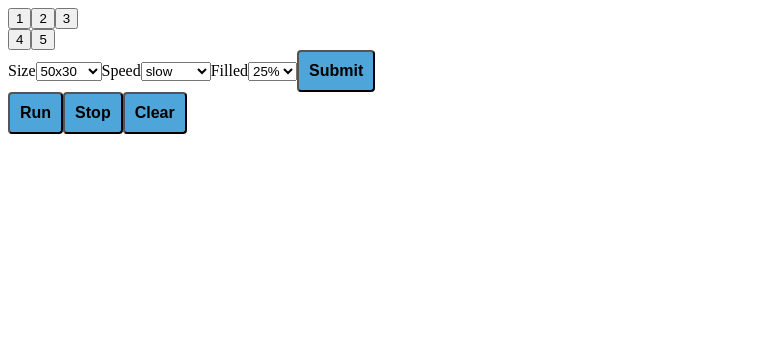
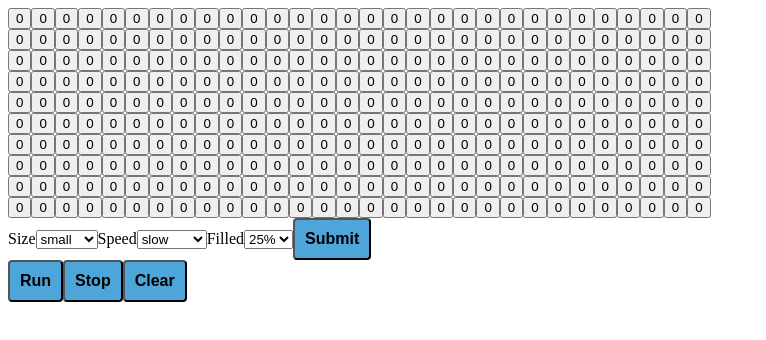
Before and after one commit to aydys/game_of_life, a React app: page / in a window 1280 px wide. Shown: the top 340 px of the page, without its empty margins (0-766 px from the left). Built offline with nearby package versions, Linux system fonts and the light colour scheme.

Commit message:
dinamic scale size of field

```diff
--- a/src/components/ControlForm/ControlForm.tsx
+++ b/src/components/ControlForm/ControlForm.tsx
@@ -14,7 +14,7 @@ export const ControlForm: FC<Props> = ({ onSubmit, handleRun, handleStop, handle
 
   return <>
     <Formik
-      initialValues={{ size: '50x30', speed: 'slow', filled: '25%'}}
+      initialValues={{ size: '', speed: 'slow', filled: '25%'}}
       onSubmit={(values) => {
         onSubmit(values)
       }}
@@ -22,9 +22,9 @@ export const ControlForm: FC<Props> = ({ onSubmit, handleRun, handleStop, handle
       <Form>
         <label htmlFor="size">Size</label>
         <Field id="size" as='select' name='size'>
-          <option value='small'>50x30</option>
-          <option value='middle'>70x50</option>
-          <option value='big'>100x80</option>
+          <option value='small'>small</option>
+          <option value='middle'>middle</option>
+          <option value='big'>huge</option>
         </Field>
         <label htmlFor="speed">Speed</label>
         <Field id='speed' as='select' name='speed'>
--- a/src/components/Game/Game.tsx
+++ b/src/components/Game/Game.tsx
@@ -1,4 +1,4 @@
-import React, { FC } from 'react';
+import React, { FC, useState, useCallback } from 'react';
 import { Field } from "../Field";
 import { ControlForm } from "../ControlForm";
 
@@ -9,7 +9,34 @@ export type Values = {
 }
 
 export const Game: FC = () => {
-  const onSubmit = (values: Values) => console.log(values)
+  const generateField = (size: string): number[][] => {
+    const sizes: { [unit: string]: any } = {
+      small: {
+        countRows: 10,
+        countColumns: 30
+      },
+      middle: {
+        countRows: 30,
+        countColumns: 50
+      },
+      big: {
+        countRows: 50,
+        countColumns: 70
+      }
+    }
+
+    const result = []
+    const selectedSize = sizes[size];
+    for(let i = 0; i < selectedSize.countRows; i += 1) {
+      result.push(Array.from(Array(selectedSize.countColumns), () => 0))
+    }
+    return result
+  }
+
+  const [field, setField] = useState(() => generateField('small'))
+  const onSubmit = (values: Values) => {
+    setField(generateField(values.size))
+  }
   const handleClear = () => console.log()
   const handleRun = () => console.log()
   const handleStop = () => console.log()
@@ -22,7 +49,7 @@ export const Game: FC = () => {
   }
 
   return <>
-    <Field onClick={() => {}} />
+    <Field onClick={() => {}} field={field} />
     <ControlForm {...handlers} />
   </>
 }
```
